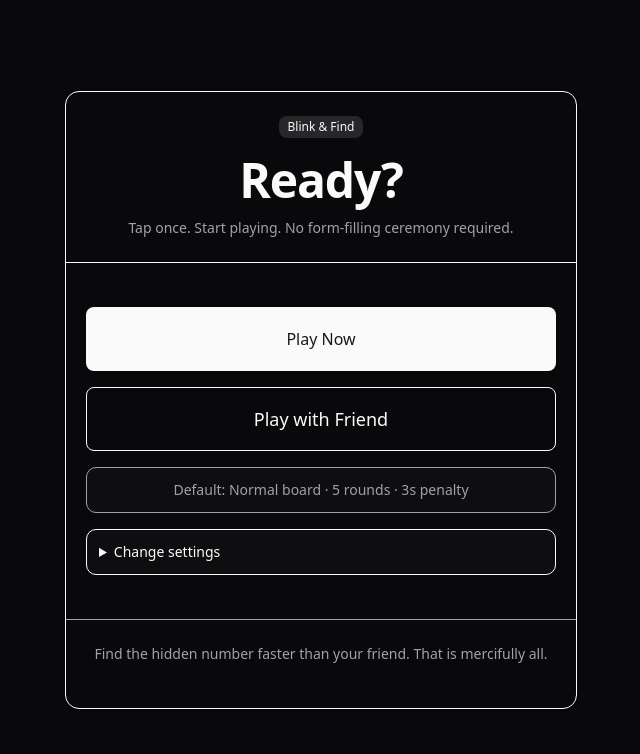
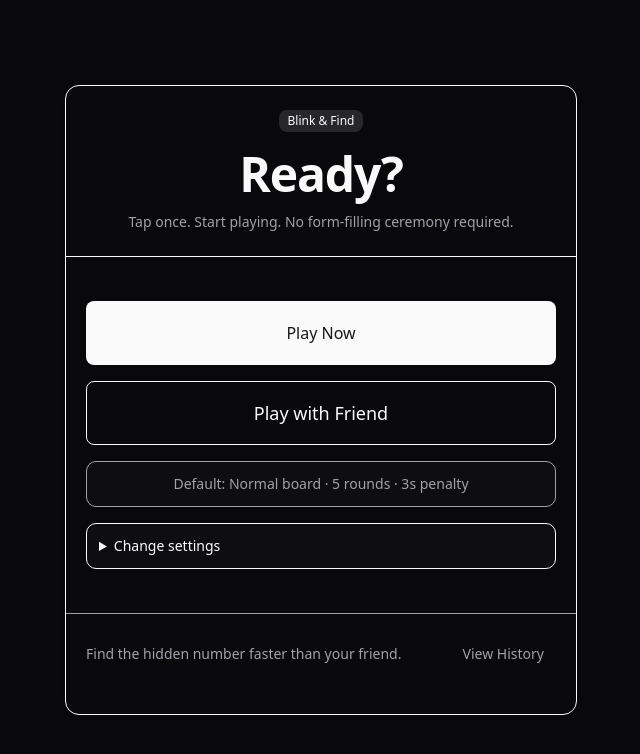
Before and after one commit to Nischhalsubba/blink-and-find, a Next.js app: page / in a window 1280 px wide. Shown: the top 754 px of the page, without its empty margins (319-959 px from the left). Built offline with nearby package versions, Linux system fonts and the light colour scheme.

Commit message:
Link setup screen to online history

```diff
--- a/src/components/StartScreen.tsx
+++ b/src/components/StartScreen.tsx
@@ -236,8 +236,11 @@ export default function StartScreen({
           </details>
         </CardContent>
 
-        <CardFooter className="justify-center border-t p-4 text-sm text-muted-foreground sm:p-5">
-          Find the hidden number faster than your friend. That is mercifully all.
+        <CardFooter className="flex flex-col gap-2 border-t p-4 text-sm text-muted-foreground sm:flex-row sm:items-center sm:justify-between sm:p-5">
+          <span>Find the hidden number faster than your friend.</span>
+          <Button asChild variant="ghost" size="sm">
+            <Link href="/history">View History</Link>
+          </Button>
         </CardFooter>
       </Card>
     </section>
```
